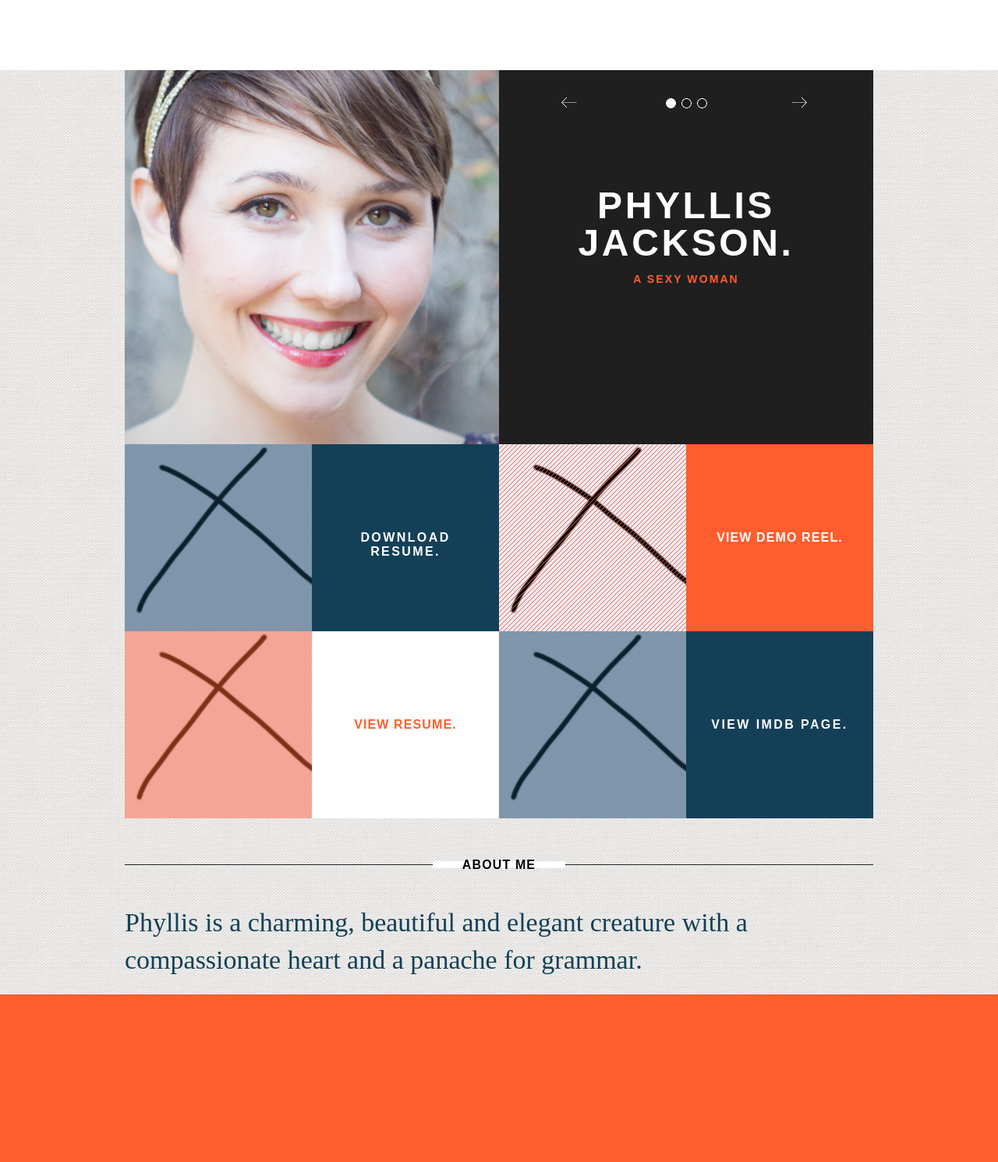
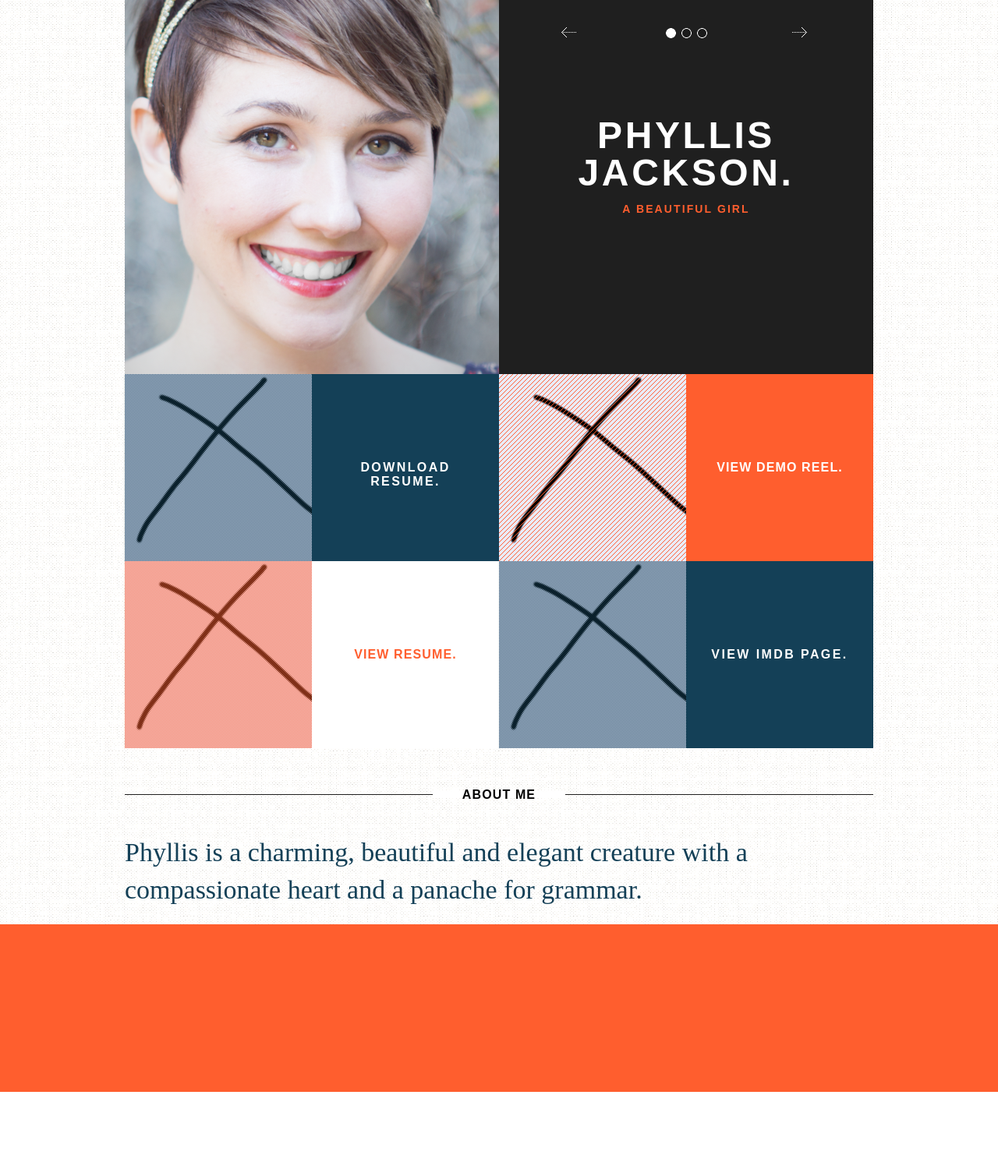
Before and after one commit to AgentJJ24/phyllisSite, a Flask app: page / in a window 1280 px wide. Shown: the whole page at 78% size. After the commit the page ends 1401 px from the top, so only its background shows below. Run offline with Flask 2, Linux system fonts and the light colour scheme; some libraries are stand-ins or nearby versions.

Commit message:
Fixed Slider (again) and removed header space.  Added links to demo reel and more pics

```diff
--- a/app/static/css/style.css
+++ b/app/static/css/style.css
@@ -97,10 +97,10 @@ h4 {
     padding: 0 0 0 5px; }
 
 body {
-  background: #ffffff url(../images/paperTEX01.jpg) repeat; }
+  background: #ffffff url(../images/paperTEX02.jpg) repeat; }
 
 .error404 {
-  background: #000000 url(../images/paperTEX01.jpg) repeat;
+  background: #000000 url(../images/paperTEX02.jpg) repeat;
 }
 .error404 #main {
 	padding: 60px 0;
--- a/app/static/js/main.js
+++ b/app/static/js/main.js
@@ -1,3 +1,6 @@
-$(window).load(function() {
-    $('.flexslider').flexslider();
+$(document).ready(function(){
+    $(window).load(function() {
+        $('.flexslider').flexslider({
+        });
+    });
 });
--- a/app/templates/index.html
+++ b/app/templates/index.html
@@ -15,25 +15,14 @@
         </script>
         <script type="text/javascript" src="/static/js/jquery.flexslider-min.js"></script>
         <script type="text/javascript" src="/static/js/main.js"></script>
-<!--        <script type="text/javascript" charset="utf-8">
-    		$(window).load(function() {
-        		$('.flexslider').flexslider({
-                        });
-    		});
-        </script>
--->
 
     </head>
     <body>
-        <header>
-            <div class="container">
-            </div>
-        </header>
         <section class="slider">
             <div class="flexslider">
                 <ul class="slides">
-                    <li style="width: 100%; float: left; margin-right: -100%; display: list-item">
-                         <a href="http://google.com">
+                    <li>
+                         <a href="/static/images/PHYLLIS_HS.jpg">
                              <img class="attachment-post-thumbnail wp-post-image" width=480 height=480 alt="slider-holder" src="/static/images/phyllis_480x480.png"></img>
                              <div class="slide">
                                  <h1>Phyllis Jackson.</h1>
@@ -41,18 +30,18 @@
                              </div>
                         </a>
                     </li>
-                    <li style="width: 100%; float: left; margin-right: -100%; display: list-item">
-                         <a href="http://google.com">
-                             <img class="attachment-post-thumbnail wp-post-image" width=480 height=480 alt="slider-holder" src="/static/images/phyllis_480x480.png"></img>
+                    <li>
+                         <a href="/static/images/PHYLLIS_HS.jpg">
+                             <img class="attachment-post-thumbnail wp-post-image" width=480 height=480 alt="slider-holder" src="/static/images/phyllis2_480x480.png"></img>
                              <div class="slide">
                                  <h1>Phyllis Jackson.</h1>
                                  <h3><p> A Super Model </p></h3>
                              </div>
                         </a>
                     </li>
-                    <li style="width: 100%; float: left; margin-right: -100%; display: list-item">
-                         <a href="http://google.com">
-                             <img class="attachment-post-thumbnail wp-post-image" width=480 height=480 alt="slider-holder" src="/static/images/phyllis_480x480.png"></img>
+                    <li>
+                         <a href="/static/images/PHYLLIS_HS.jpg">
+                             <img class="attachment-post-thumbnail wp-post-image" width=480 height=480 alt="slider-holder" src="/static/images/phyllis3_480x480.png"></img>
                              <div class="slide">
                                  <h1>Phyllis Jackson.</h1>
                                  <h3><p> A Sexy Woman </p></h3>
@@ -69,7 +58,7 @@
                     <div class="smallbox blue">
                         <img class="attachment-square_thumbnail wp-post-image" width=240 height=240 alt="Phyllis Resume pic" src="/static/images/temp1.png"></img>
                     </div>
-                    <a class="texture-1" href="/static/images/temp.png">
+                    <a class="texture-1" href="/static/pdf/PhyllisJACKSON_Resume.pdf">
                         <h2 style="padding-top: 111px;">Download Resume.</h2>
                     </a>
 
@@ -85,7 +74,7 @@ is Resume pic" src="/static/images/temp1.png"></img>
                         <img class="attachment-square_thumbnail wp-post-image" width=240 height=240 alt="Phyll
 is Resume pic" src="/static/images/temp1.png"></img>
                     </div>
-                    <a class="texture-3" href="/static/images/temp.png">
+                    <a class="texture-3" href="/static/pdf/PhyllisJACKSON_Resume.pdf">
                         <h2 style="padding-top: 111px;">View Resume.</h2>
                     </a>
 
```
Also changed, not shown: app/static/images/PHYLLIS_HS.jpg (added), app/static/images/paperTEX02.jpg (added), app/static/images/phyllis2_480x480.png (added), app/static/images/phyllis3_480x480.png (added), 1 other file.
